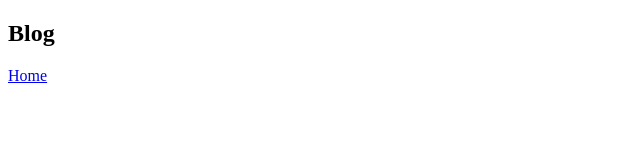
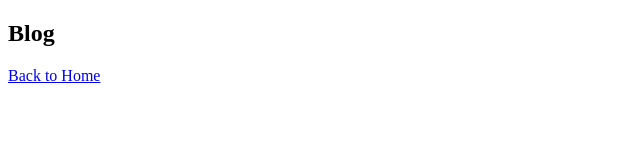
Before and after one commit to mauryaSFD/fed, a plain HTML site: page 02-HTML-Fundamentals/blog.html in a window 1280 px wide. Shown: the full height of the page, 0-640 px from the left. Drawn offline with Linux system fonts and the light colour scheme.

Commit message:
changes in HTML

```diff
--- a/02-HTML-Fundamentals/blog.html
+++ b/02-HTML-Fundamentals/blog.html
@@ -8,6 +8,6 @@
   </head>
   <body>
     <h2>Blog</h2>
-    <a href="index.html">Home </a>
+    <a href="index.html">Back to Home </a>
   </body>
 </html>
```
Also changed, not shown: 01-hello-world/index.html (+1 -1 lines), 02-HTML-Fundamentals/index.html (+1 -1 lines).
